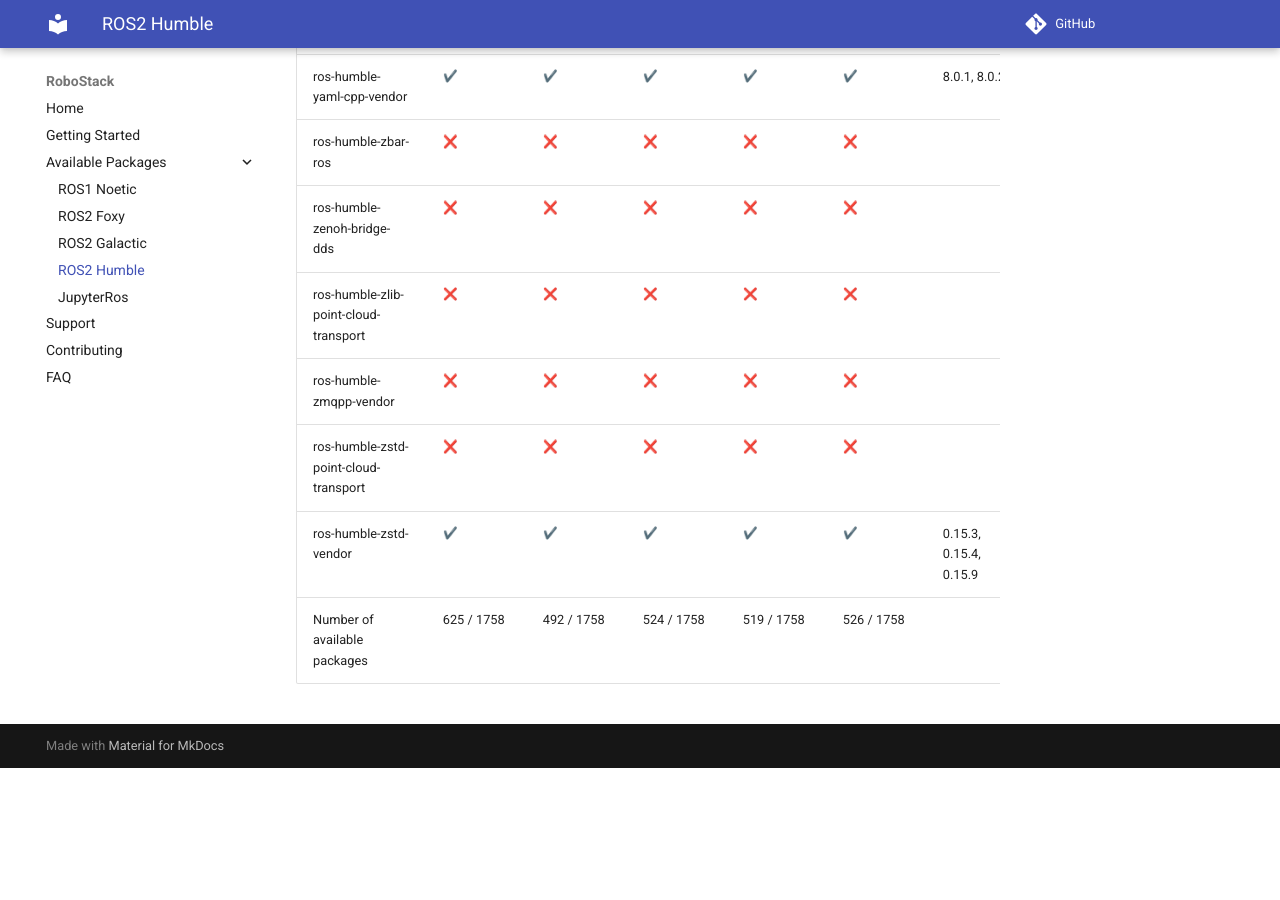
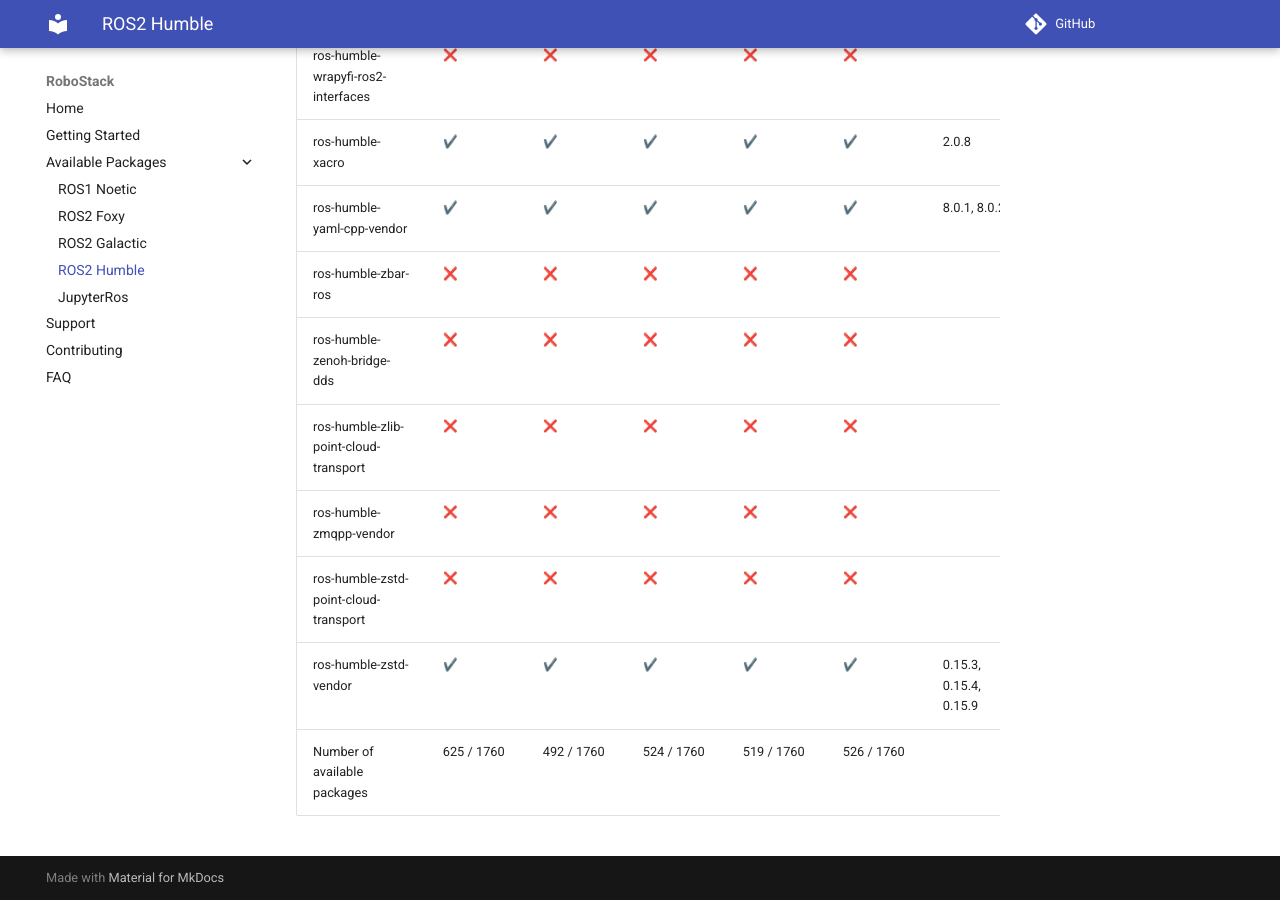
Before and after one commit to RoboStack/robostack.github.io, an MkDocs documentation site: the page built from docs/humble.md, in a window 1280 px wide and 900 px high, scrolled down 137017 px. Built offline with MkDocs 1.6.1 and Material for MkDocs 9.7.7, drawn with Linux system fonts in a browser that asks for light colours; emoji names are drawn with the system emoji font; comment, search, counter and statistics services are not loaded; before the commit the page ends 137785 px from its top, so only the background shows below that; some of the changed text lies outside the part shown.

Commit message:
Update tables

```diff
--- a/docs/humble.md
+++ b/docs/humble.md
@@ -1758,4 +1760,4 @@
 | ros-humble-zmqpp-vendor | :x: { data-sort='0' } | :x: { data-sort='0' } | :x: { data-sort='0' } | :x: { data-sort='0' } | :x: { data-sort='0' } |   |
 | ros-humble-zstd-point-cloud-transport | :x: { data-sort='0' } | :x: { data-sort='0' } | :x: { data-sort='0' } | :x: { data-sort='0' } | :x: { data-sort='0' } |   |
 | ros-humble-zstd-vendor | :heavy_check_mark: { data-sort='1' } | :heavy_check_mark: { data-sort='1' } | :heavy_check_mark: { data-sort='1' } | :heavy_check_mark: { data-sort='1' } | :heavy_check_mark: { data-sort='1' } | 0.15.3, 0.15.4, 0.15.9  |
-| Number of available packages |  625 / 1758 | 492 / 1758 | 524 / 1758 | 519 / 1758 | 526 / 1758 |
+| Number of available packages |  625 / 1760 | 492 / 1760 | 524 / 1760 | 519 / 1760 | 526 / 1760 |
```
Also changed, not shown: other parts of docs/humble.md (+2 -0 lines).
